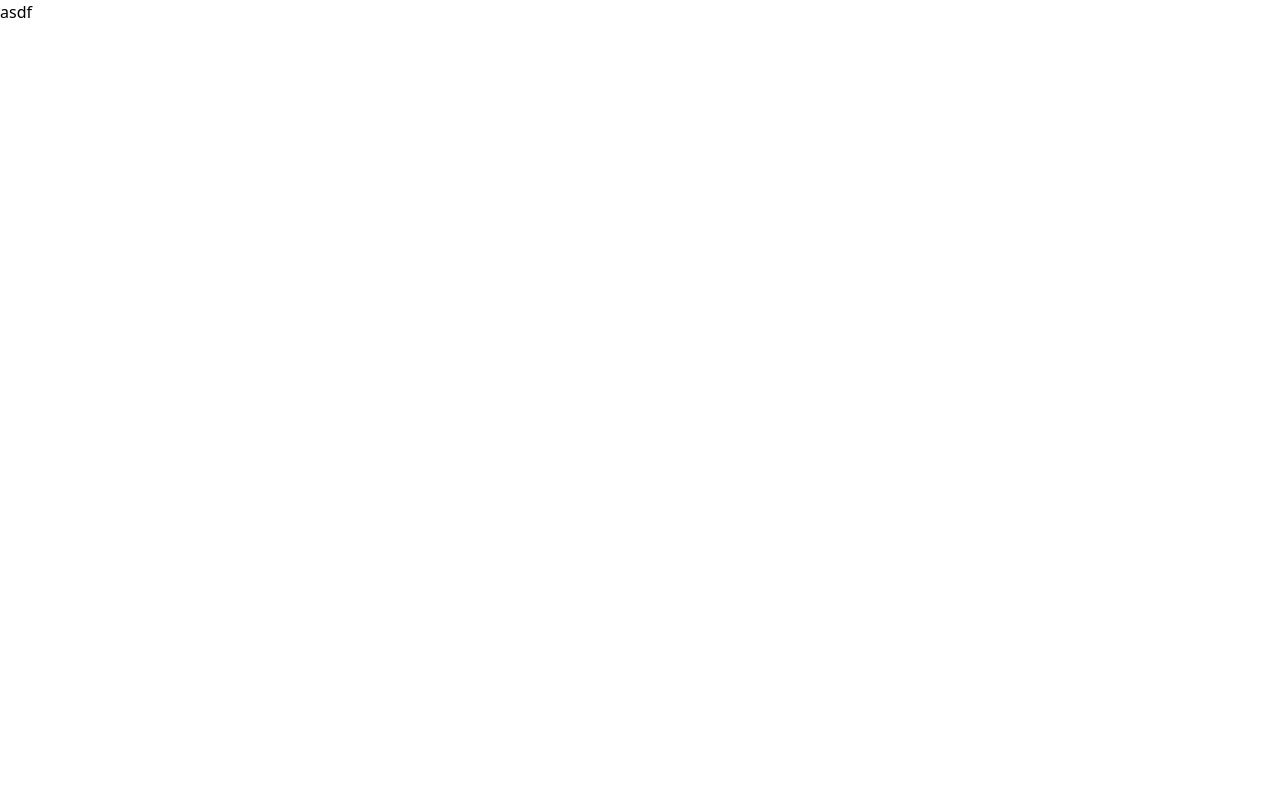
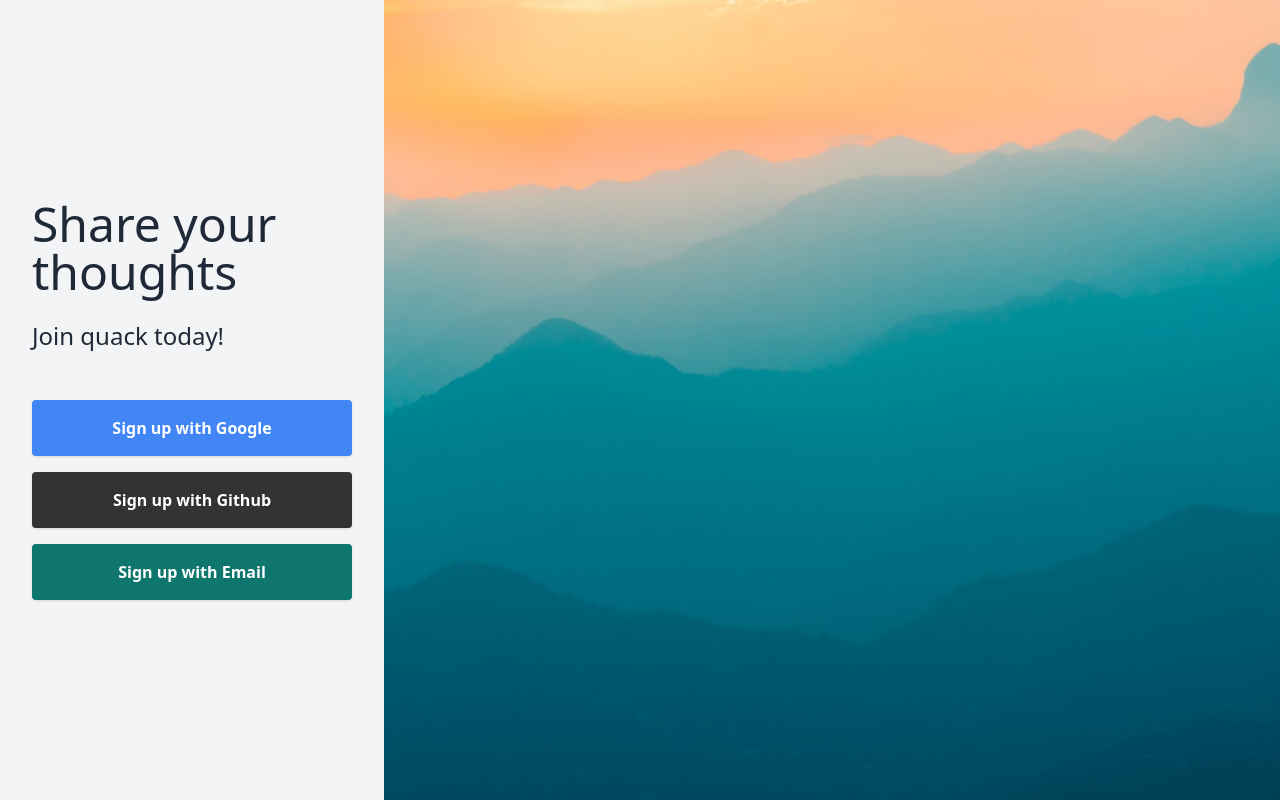
Before and after one commit to ar363/twitclone, a Django app: page / in a window 1280 px wide. Before the commit the page is almost empty. Run offline with Django 4.2, Linux system fonts and the light colour scheme; some libraries are stand-ins or nearby versions.

Commit message:
make landing page

```diff
--- a/config/settings.py
+++ b/config/settings.py
@@ -112,6 +112,7 @@ STATIC_URL = 'static/'
 
 STATICFILES_DIRS = [
     BASE_DIR / 'theme' / 'static',
+    BASE_DIR / 'twitclone' / 'static',
 ]
 
 # Default primary key field type
--- a/twitclone/templates/twitclone/landing_page.html
+++ b/twitclone/templates/twitclone/landing_page.html
@@ -1,5 +1,22 @@
 {% extends 'twitclone/base.html' %}
+{% load static %}
 
 {% block content %}
-asdf
+
+<div class="flex text-gray-800 bg-gray-100 h-screen">
+    <div class="w-full max-w-sm p-8 flex flex-col items-start justify-center">
+        <h1 class="text-4xl sm:text-5xl font-medium">Share your thoughts</h1>
+        <h2 class="text-lg sm:text-2xl mt-3 sm:mt-6">Join quack today!</h2>
+
+        <div class="flex flex-col gap-4 mt-12 w-full ">
+            <button class="shadow bg-[#4285f4] text-white px-8 py-4 rounded font-semibold">Sign up with Google</button>
+            <button class="shadow bg-[#333] text-white px-8 py-4 rounded font-semibold">Sign up with Github</button>
+            <button class="shadow bg-teal-700 text-white px-8 py-4 rounded font-semibold">Sign up with Email</button>
+        </div>
+    </div>
+    <div class="w-full flex-1">
+        <img src="{% static 'twitclone/img/landing.jpg' %}" alt="" class="w-full h-screen object-cover">
+    </div>
+</div>
+
 {% endblock %}
```
Also changed, not shown: twitclone/static/twitclone/img/landing.jpg (added).
